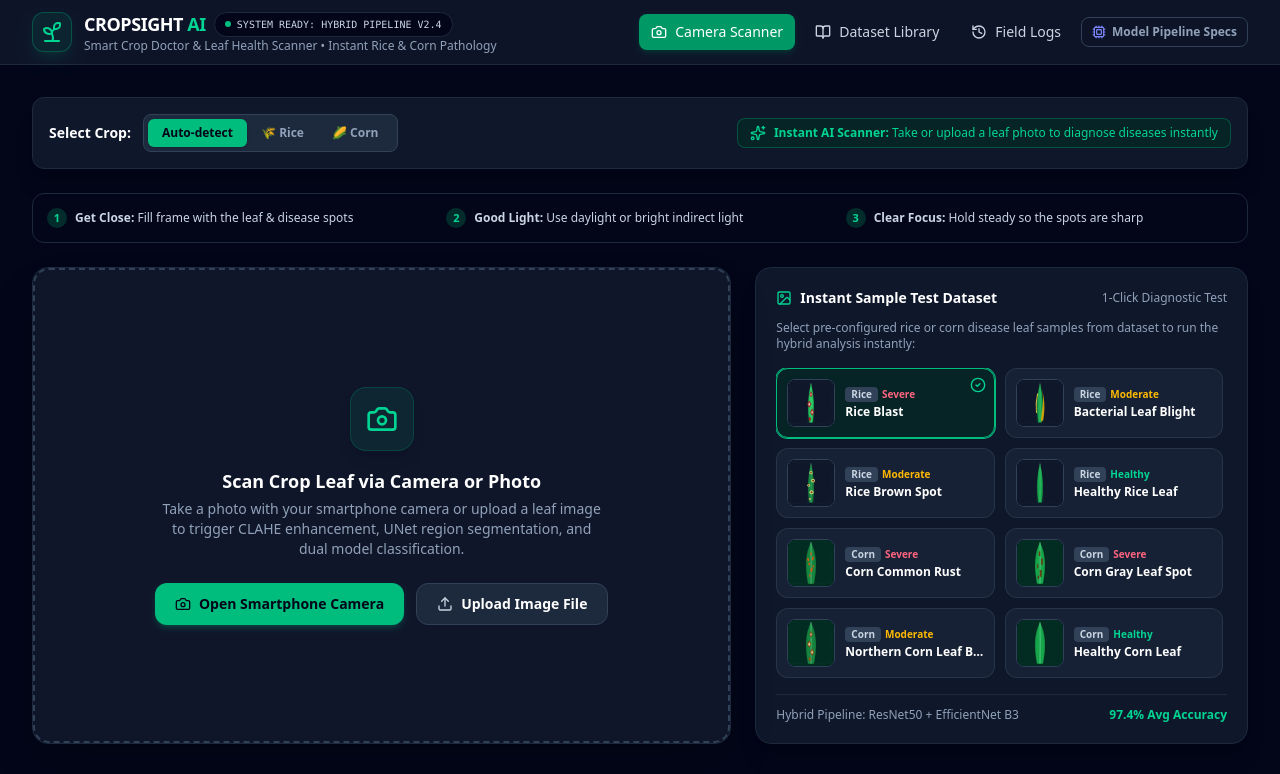
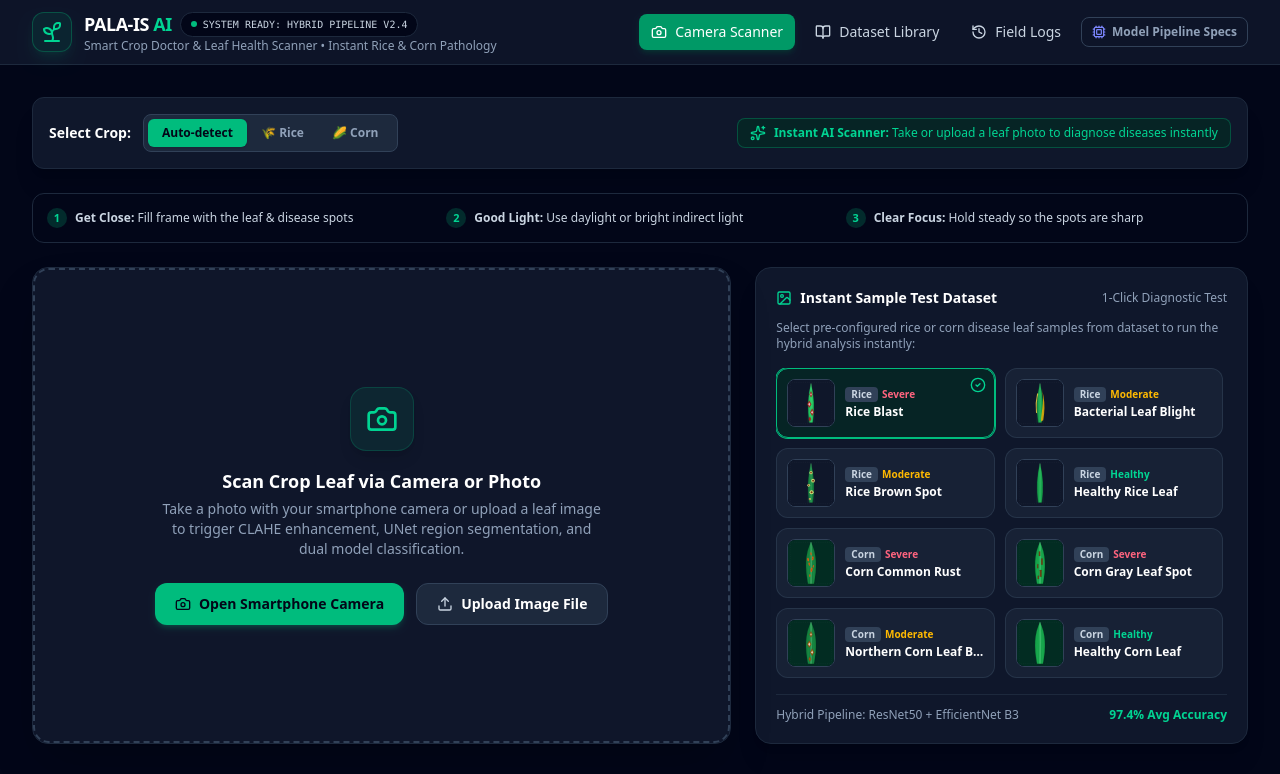
Before and after one commit to aelfraim1-blip/agrivision, a React (Vite) app: page / in a window 1280 px wide. Shown: the top 774 px of the page. Built offline with nearby package versions, Linux system fonts and the light colour scheme; no server answers.

Commit message:
refactor: rename application to PALA-IS
Update branding across the application title, metadata, and navbar for consistent identity.

```diff
--- a/index.html
+++ b/index.html
@@ -3,7 +3,7 @@
   <head>
     <meta charset="UTF-8" />
     <meta name="viewport" content="width=device-width, initial-scale=1.0" />
-    <title>My Google AI Studio App</title>
+    <title>PALA-IS - Smart Crop Health & Disease Diagnostic System</title>
   </head>
   <body>
     <div id="root"></div>
--- a/metadata.json
+++ b/metadata.json
@@ -1,5 +1,5 @@
 {
-  "name": "AgriVision - Rice & Corn Disease Detector",
+  "name": "PALA-IS - Rice & Corn Disease Detector",
   "description": "Smartphone camera-based disease detection pipeline for rice and corn using CLAHE enhancement, UNet segmentation, ResNet50 + EfficientNetB3 hybrid classification, and Grad-CAM attention heatmaps.",
   "requestFramePermissions": ["camera"],
   "majorCapabilities": ["MAJOR_CAPABILITY_SERVER_SIDE_GEMINI_API"]
--- a/src/components/Navbar.tsx
+++ b/src/components/Navbar.tsx
@@ -20,7 +20,7 @@ export const Navbar: React.FC<NavbarProps> = ({ activeTab, setActiveTab, savedLo
             </div>
             <div>
               <div className="flex items-center space-x-2">
-                <span className="font-extrabold text-lg text-white tracking-tight">CROPSIGHT<span className="text-emerald-400"> AI</span></span>
+                <span className="font-extrabold text-lg text-white tracking-tight">PALA-IS<span className="text-emerald-400"> AI</span></span>
                 <div className="hidden lg:flex items-center space-x-1.5 text-[10px] font-mono py-1 px-2.5 bg-slate-950 border border-slate-800 rounded-full text-slate-300">
                   <span className="w-1.5 h-1.5 rounded-full bg-emerald-500 animate-pulse"></span>
                   <span>SYSTEM READY: HYBRID PIPELINE V2.4</span>
```
